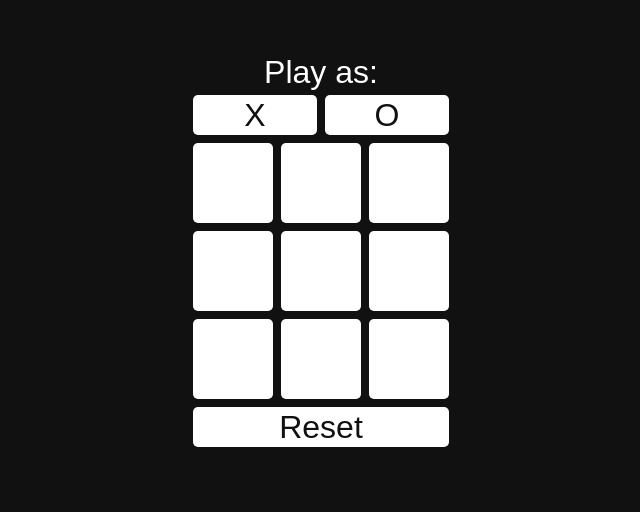
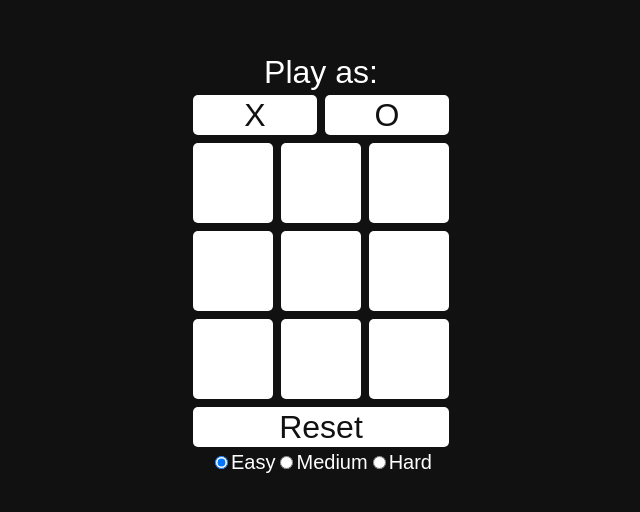
Before and after one commit to lacyjpr/tictactoe, a plain HTML site: page index.html in a window 1280 px wide. Shown: the part 146-658 px from the top of the page, without its empty margins (319-959 px from the left). Drawn offline with Linux system fonts and the light colour scheme.

Commit message:
Add difficulty radio buttons

```diff
--- a/css/style.css
+++ b/css/style.css
@@ -1 +1 @@
-body,html{font-family:arial,sans-serif;padding:0;margin:0;background:#111;color:#111;font-size:1.5vh}p{margin:0;padding:0;text-align:center;color:#fff;font-size:4vh}h1{margin:0;padding:0;text-align:center;color:#fff;font-size:7vh}#main{margin:0;padding:0;padding-top:25vh;height:auto;width:100%}#board{padding:0;margin:auto;width:33vh;height:33vh}.tile{padding:0;margin:.5vh;height:10vh;line-height:10vh;width:10vh;border-radius:5px;background:#fff;text-align:center;cursor:pointer;float:left;font-size:9vh}.button{padding:0;margin:.5vh;height:5vh;width:15.5vh;line-height:5vh;vertical-align:middle;background:#fff;text-align:center;border-radius:5px;cursor:pointer;float:left;font-size:4vh}.reset{padding:0;margin:.5vh;height:5vh;width:32vh;line-height:5vh;vertical-align:middle;background:#fff;text-align:center;border-radius:5px;cursor:pointer;float:left;font-size:4vh}
+body,html{font-family:arial,sans-serif;padding:0;margin:0;background:#111;color:#111;font-size:1.5vh}p{margin:0;padding:0;text-align:center;color:#fff;font-size:4vh}h1{margin:0;padding:0;text-align:center;color:#fff;font-size:7vh}#main{margin:0;padding:0;padding-top:25vh;height:auto;width:100%}#board{padding:0;margin:auto;width:33vh;height:33vh}.tile{padding:0;margin:.5vh;height:10vh;line-height:10vh;width:10vh;border-radius:5px;background:#fff;text-align:center;cursor:pointer;float:left;font-size:9vh}.button{padding:0;margin:.5vh;height:5vh;width:15.5vh;line-height:5vh;vertical-align:middle;background:#fff;text-align:center;border-radius:5px;cursor:pointer;float:left;font-size:4vh}.reset{padding:0;margin:.5vh;height:5vh;width:32vh;line-height:5vh;vertical-align:middle;background:#fff;text-align:center;border-radius:5px;cursor:pointer;float:left;font-size:4vh}.difficulty{color:#fff;text-align:center;font-size:2.5vh}
--- a/index.html
+++ b/index.html
@@ -1 +1 @@
-<!DOCTYPE html><meta charset="UTF-8"><meta http-equiv="X-UA-Compatible" content="IE=edge"><meta name="description" content="Tic Tac Toe"><meta name="author" content="Jean-Paul Lacy"><meta name="referrer" content="always"><meta name="viewport" content="width=device-width,initial-scale=1"><title>Tic Tac Toe</title><link rel="stylesheet" href="css/style.css"><div id="main"><div id="board"><div id="player"><p>Play as:<div class="button" onclick='playerSymbol("XO")'>X</div><div class="button" onclick='playerSymbol("OX")'>O</div></div><div class="tile" onclick="claim(this)"></div><div class="tile" onclick="claim(this)"></div><div class="tile" onclick="claim(this)"></div><div class="tile" onclick="claim(this)"></div><div class="tile" onclick="claim(this)"></div><div class="tile" onclick="claim(this)"></div><div class="tile" onclick="claim(this)"></div><div class="tile" onclick="claim(this)"></div><div class="tile" onclick="claim(this)"></div><div class="button reset" onclick="reset()">Reset</div><div class="display"><h1 id="win">You Win!</h1><h1 id="lose">You Lose!</h1><h1 id="draw">Draw!</h1></div></div></div><script src="js/main.js"></script>
+<!DOCTYPE html><meta charset="UTF-8"><meta http-equiv="X-UA-Compatible" content="IE=edge"><meta name="description" content="Tic Tac Toe"><meta name="author" content="Jean-Paul Lacy"><meta name="referrer" content="always"><meta name="viewport" content="width=device-width,initial-scale=1"><title>Tic Tac Toe</title><link rel="stylesheet" href="css/style.css"><div id="main"><div id="board"><div id="player"><p>Play as:<div class="button" onclick='playerSymbol("XO")'>X</div><div class="button" onclick='playerSymbol("OX")'>O</div></div><div class="tile" onclick="claim(this)"></div><div class="tile" onclick="claim(this)"></div><div class="tile" onclick="claim(this)"></div><div class="tile" onclick="claim(this)"></div><div class="tile" onclick="claim(this)"></div><div class="tile" onclick="claim(this)"></div><div class="tile" onclick="claim(this)"></div><div class="tile" onclick="claim(this)"></div><div class="tile" onclick="claim(this)"></div><div class="button reset" onclick="reset()">Reset</div><div class="difficulty"><input type="radio" name="difficulty" value="easy" checked="checked">Easy<input type="radio" name="difficulty" value="medium">Medium<input type="radio" name="difficulty" value="medium">Hard</div><div class="display"><h1 id="win">You Win!</h1><h1 id="lose">You Lose!</h1><h1 id="draw">Draw!</h1></div></div></div><script src="js/main.js"></script>
```
